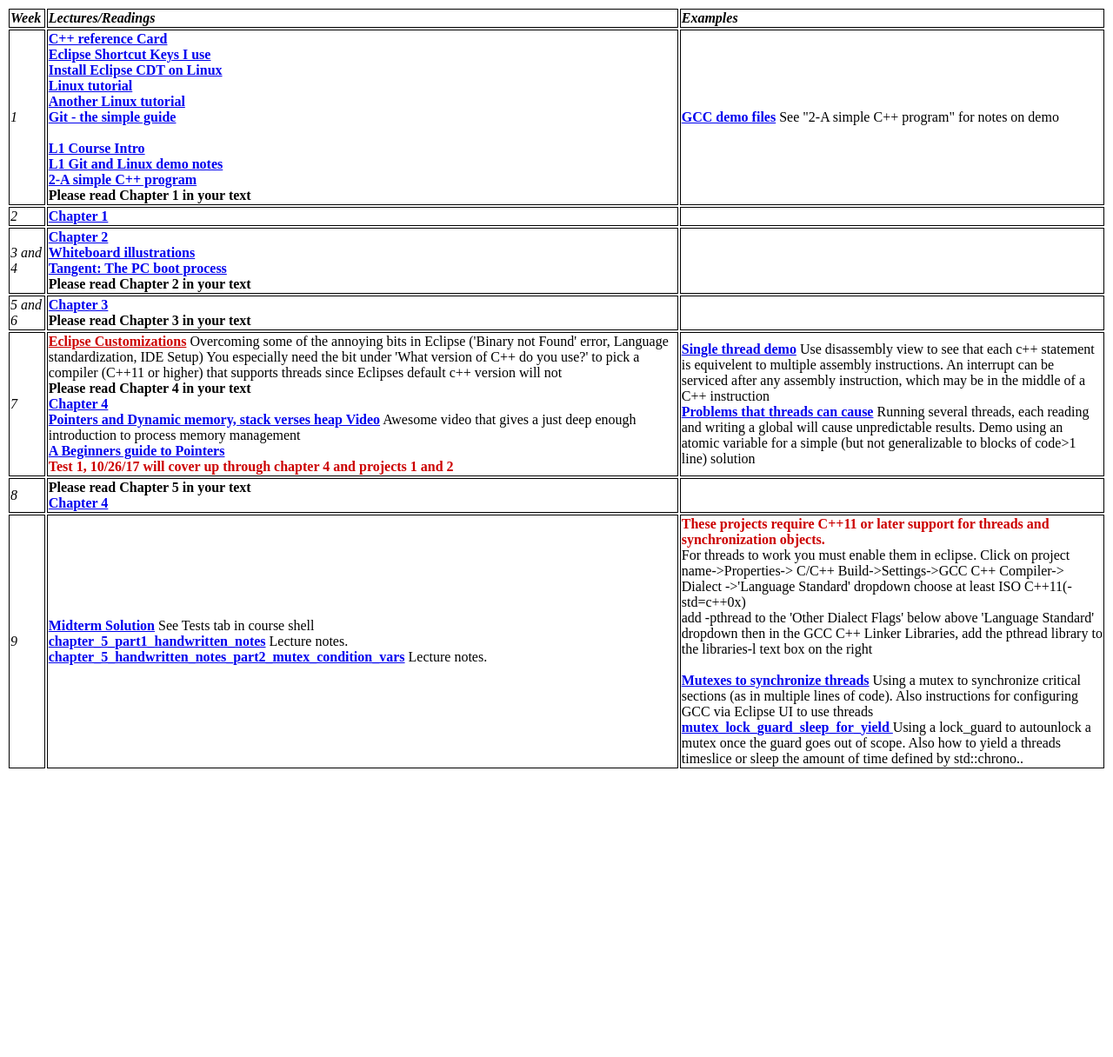
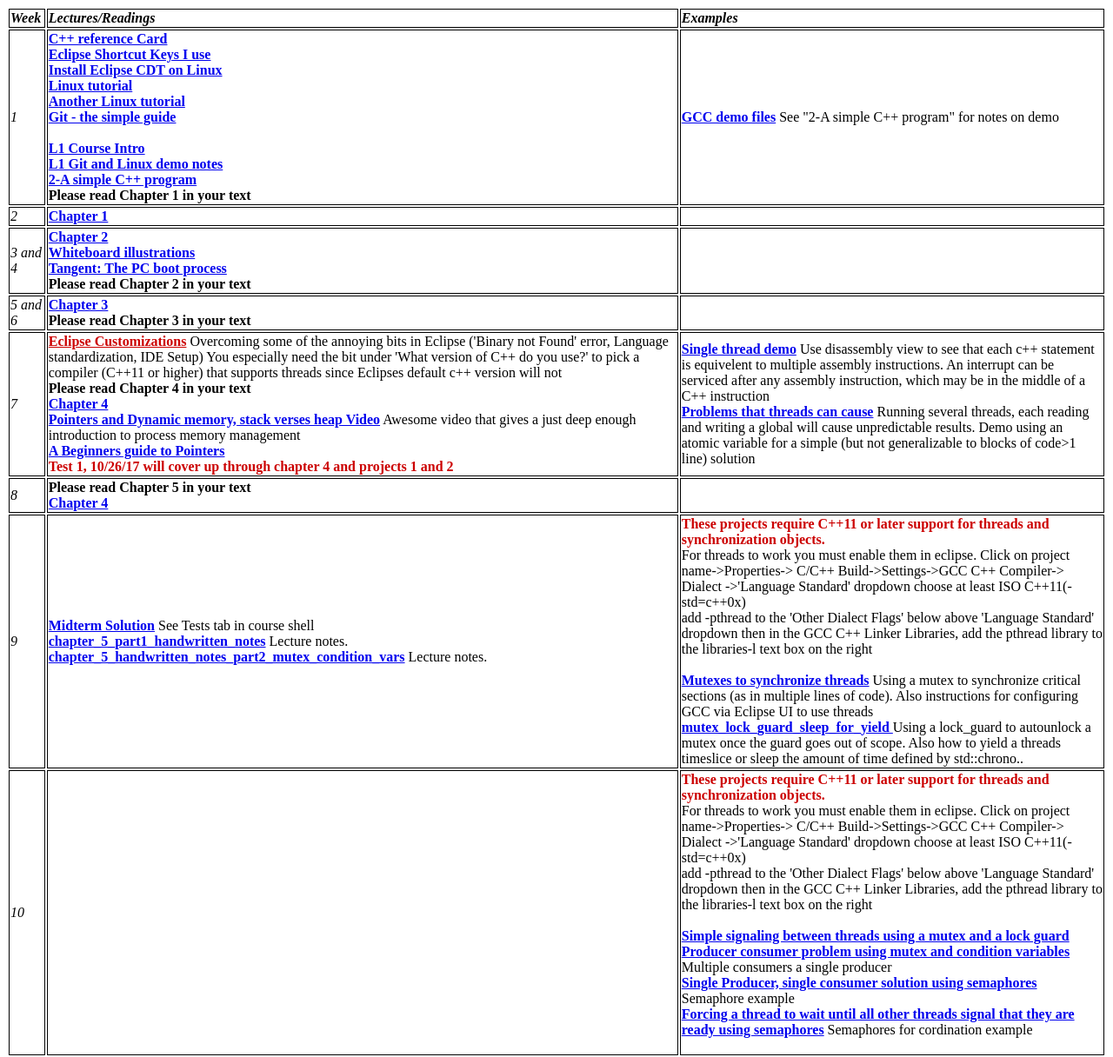
Before and after one commit to yeckoh/CPSC410, a Jekyll site: the page navbar/Lectures.html, which Jekyll copies as it is, in a window 1280 px wide. Shown: the whole page at 87% size. Built offline with Jekyll 4.4.1, drawn with Linux system fonts in a browser that asks for light colours; before the commit the page ends 900 px from its top, so only the background shows below that.

Commit message:
lectures

```diff
--- a/navbar/Lectures.html
+++ b/navbar/Lectures.html
@@ -120,6 +120,27 @@
 
 			</td>
 		</tr>
+		<tr>
+			<td class="style_white "><em>10</em></td>
+			<td class="style_white ">
+
+		    </td>
+			<td class="style_white ">
+			<strong style="color: #cc0000">These projects require C++11 or later support for threads and synchronization objects. </strong><br style="color: #cc0000">For threads to work you must enable them in eclipse. Click on project name->Properties->
+			C/C++ Build->Settings->GCC C++ Compiler-> Dialect ->'Language Standard' dropdown
+			choose at least ISO C++11(-std=c++0x) <br style="color: #cc0000">
+			add -pthread to the 'Other Dialect Flags' below above 'Language Standard' dropdown then in the GCC C++ Linker Libraries, add the pthread library to the libraries-l text box on the right <br><br>
+			<strong><a href="https://github.com/CNUClasses/410_ConditionVar_Mutex.git">Simple signaling between threads using a mutex and a lock guard</a></strong>
+			<strong><a href="https://github.com/CNUClasses/410_Producer_many_consumers.git"> Producer consumer problem using mutex and condition variables</a></strong> Multiple consumers a single producer <br />
+			<strong><a href="https://github.com/CNUClasses/410_Semaphore_ConditionVar_Mutex_Thread_Producer_Consumer.git"> Single Producer, single consumer solution using semaphores</a></strong> Semaphore example<br />
+			<strong><a href="https://github.com/CNUClasses/410_Producer_wait_for_all_consumers_ready_using_Semaphore.git"> Forcing a thread to wait until all other threads signal that they are ready using semaphores</a></strong> Semaphores for cordination example<br />
+
+			<br />
+
+			</td>
+		</tr>
+
+
 
 	    </table>
         <p></p>
```
